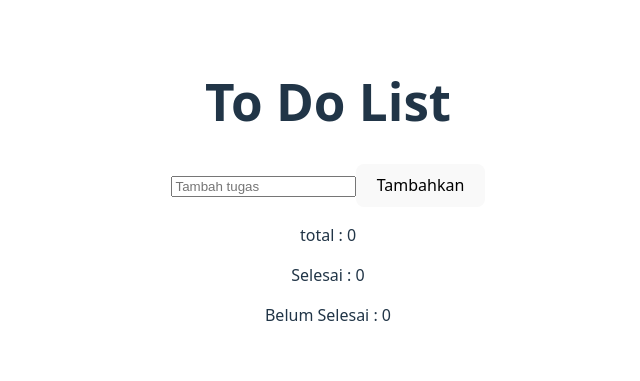
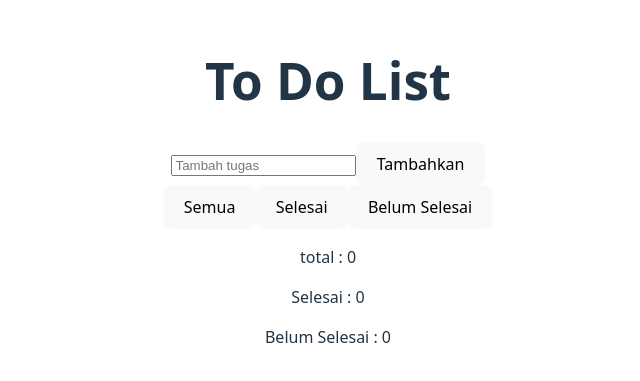
Before and after one commit to dimasfhrz356/32-pbk-uts-233510530, a Vue app: page / in a window 1280 px wide. Shown: the part 209-590 px from the top of the page, without its empty margins (312-952 px from the left). Built offline with nearby package versions, Linux system fonts and the light colour scheme.

Commit message:
filter tugas

```diff
--- a/src/App.vue
+++ b/src/App.vue
@@ -3,6 +3,7 @@ import { ref, computed } from 'vue';
 
 const listTugas = ref([]);
 const newTugas = ref('');
+const filterTugas = ref('semua');
 
 const tambahTugas = () => {
   if (newTugas.value.trim() !== '') {
@@ -25,6 +26,16 @@ const hapusTugas = (id) => {
   listTugas.value = listTugas.value.filter(tugas => tugas.id !== id);
 }
 
+const filterTugasList = computed(() => {
+  if (filterTugas.value === 'selesai') {
+    return listTugas.value.filter(tugas => tugas.selesai);
+  } else if (filterTugas.value === 'belum-selesai') {
+    return listTugas.value.filter(tugas => !tugas.selesai);
+  } else {
+    return listTugas.value;
+  }
+})
+
 </script>
 
 <template>
@@ -32,9 +43,14 @@ const hapusTugas = (id) => {
     <h1>To Do List</h1>
     <input type="text" v-model="newTugas" @keyup.enter="tambahTugas" placeholder="Tambah tugas">
     <button @click="tambahTugas">Tambahkan</button>
+    <div>
+      <button @click="filterTugas = 'semua'">Semua</button>
+      <button @click="filterTugas = 'selesai'">Selesai</button>
+      <button @click="filterTugas = 'belum selesai'">Belum Selesai</button>
+    </div>
 
     <ul>
-      <li v-for="tugas in listTugas" :key="tugas.id">
+      <li v-for="tugas in filterTugasList" :key="tugas.id">
         <input type="checkbox" v-model="tugas.selesai">
         {{ tugas.text }}
         <button @click="hapusTugas(tugas.id)">Hapus</button>
```
